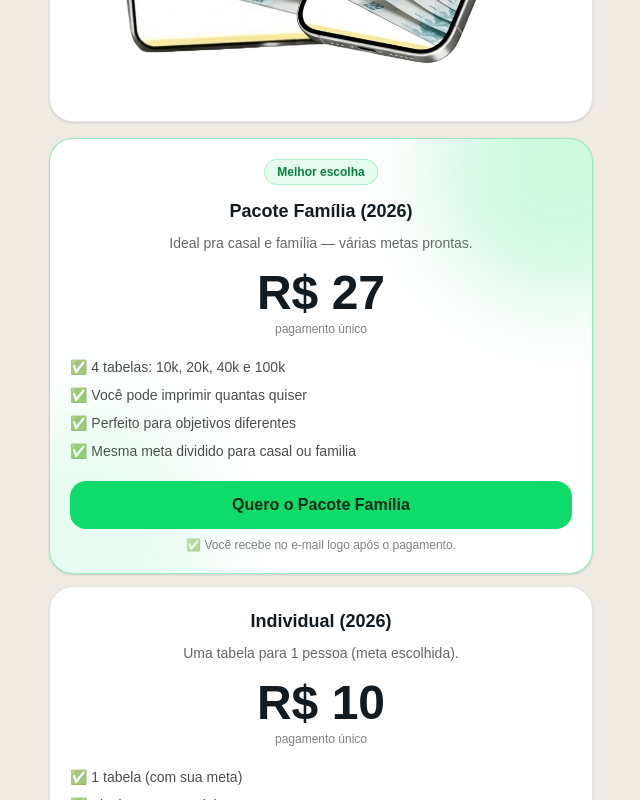
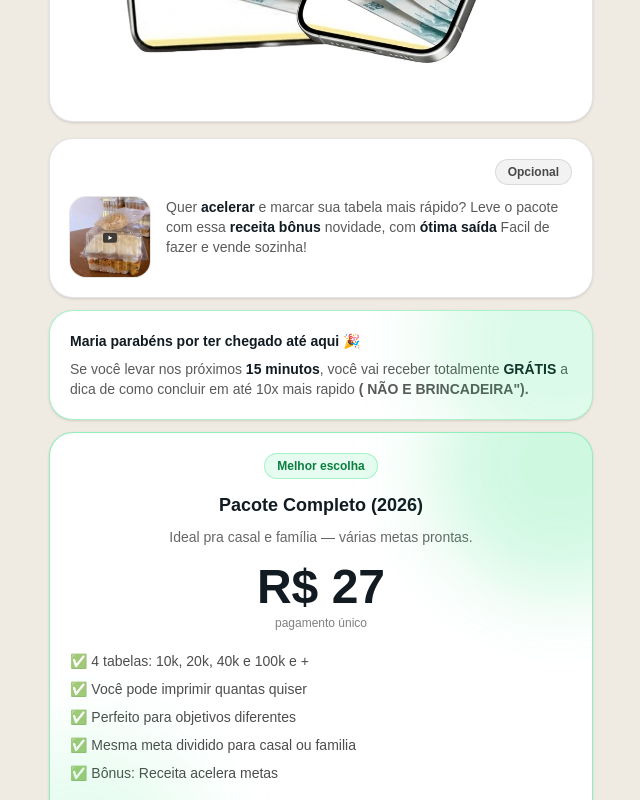
Before and after one commit to gregonocode/creative-nails, a Next.js app: page /funil/oferta in a window 1280 px wide. Shown: the part 920-1720 px from the top of the page, without its empty margins (319-959 px from the left). Built offline with nearby package versions, Linux system fonts and the light colour scheme.

Commit message:
novos gatilhos de venda

```diff
--- a/app/funil/oferta/page.tsx
+++ b/app/funil/oferta/page.tsx
@@ -2,7 +2,7 @@
 
 import Image from 'next/image';
 import Link from 'next/link';
-import { useEffect, useMemo, useState } from 'react';
+import { useEffect, useMemo, useState, type ReactNode } from 'react';
 
 type Goal = 'casa' | 'viagem' | 'carro' | 'tranquilidade' | 'outro';
 type Amount = 10000 | 20000 | 40000 | 100000;
@@ -83,7 +83,7 @@ function Modal({
 }: {
   open: boolean;
   title: string;
-  children: React.ReactNode;
+  children: ReactNode;
   onClose: () => void;
 }) {
   useEffect(() => {
@@ -144,6 +144,11 @@ export default function OfertaPage() {
     return formatBRL(payload.amount);
   }, [payload?.amount]);
 
+const congratsName = useMemo(
+  () => safeFirstName(payload?.name ?? ''),
+  [payload?.name]
+);
+
   // ✅ Troque pelos seus links reais:
   const checkoutIndividual = 'https://pay.sereja.com.br/checkout/xFZ4qhce';
   const checkoutFamilia = 'https://pay.sereja.com.br/checkout/_CUBPHPI';
@@ -169,8 +174,6 @@ export default function OfertaPage() {
               <div className="text-sm font-semibold">Tabela da Prosperidade</div>
               <div className="text-xs text-black/50">2026 • versão personalizada</div>
             </div>
-
-
           </div>
         </div>
 
@@ -236,6 +239,51 @@ export default function OfertaPage() {
 
         {/* Ofertas */}
         <div className="mt-4 grid gap-3">
+     {/* NOVO CARD 1 — Opcional */}
+<div className="rounded-3xl border border-black/10 bg-white p-5 shadow-sm">
+  <div className="mb-3 flex items-center justify-end">
+    <div className="inline-flex items-center gap-2 rounded-full border border-black/10 bg-black/5 px-3 py-1 text-xs font-semibold text-black/70">
+      Opcional
+    </div>
+  </div>
+
+  <div className="flex items-start gap-4">
+    <div className="relative h-20 w-20 flex-none overflow-hidden rounded-2xl ring-1 ring-black/10">
+      <Image src="/frango.png" alt="Receita" fill className="object-cover" />
+    </div>
+
+    <p className="text-sm text-black/65">
+      Quer <span className="font-semibold text-[#111b21]">acelerar</span> e marcar sua tabela mais rápido?
+      Leve o pacote com essa <span className="font-semibold text-[#111b21]">receita bônus</span> novidade,
+      com <span className="font-semibold text-[#111b21]">ótima saída</span> Facil de fazer e vende sozinha!
+    </p>
+  </div>
+</div>
+
+
+
+
+
+
+
+
+
+          {/* NOVO CARD 2 — Parabéns + bônus 15 min */}
+          <div className="relative overflow-hidden rounded-3xl border border-[#0FDB6B]/35 bg-white p-5 shadow-sm">
+            <div className="pointer-events-none absolute -right-24 -top-24 h-64 w-64 rounded-full bg-[#0FDB6B]/15 blur-2xl" />
+
+            <div className="text-sm font-extrabold text-[#111b21]">
+           {congratsName} parabéns por ter chegado até aqui 🎉
+           </div>
+
+
+            <div className="mt-2 text-sm text-black/65">
+              Se você levar nos próximos <span className="font-semibold text-[#111b21]">15 minutos</span>,
+              você vai receber totalmente <span className="font-semibold text-[#111b21]">GRÁTIS</span>{' '}
+              a dica de como concluir em até 10x mais rapido <strong>( NÃO E BRINCADEIRA").</strong>
+            </div>
+          </div>
+
           {/* Destaque 27 */}
           <div className="relative overflow-hidden rounded-3xl border border-[#0FDB6B]/45 bg-white p-5 shadow-sm">
             <div className="pointer-events-none absolute -right-24 -top-24 h-64 w-64 rounded-full bg-[#0FDB6B]/20 blur-2xl" />
@@ -246,7 +294,7 @@ export default function OfertaPage() {
                 Melhor escolha
               </div>
 
-              <div className="mt-3 text-lg font-extrabold">Pacote Família (2026)</div>
+              <div className="mt-3 text-lg font-extrabold">Pacote Completo (2026)</div>
 
               <div className="mt-2 text-sm text-black/60">
                 Ideal pra casal e família — várias metas prontas.
@@ -257,17 +305,18 @@ export default function OfertaPage() {
             </div>
 
             <ul className="mt-5 space-y-2 text-sm text-black/70">
-              <li>✅ 4 tabelas: 10k, 20k, 40k e 100k</li>
+              <li>✅ 4 tabelas: 10k, 20k, 40k e 100k e +</li>
               <li>✅ Você pode imprimir quantas quiser</li>
               <li>✅ Perfeito para objetivos diferentes</li>
               <li>✅ Mesma meta dividido para casal ou familia</li>
+              <li>✅ Bônus: Receita acelera metas</li>
             </ul>
 
             <Link
               href={checkoutFamilia}
               className="shine-button mt-5 block w-full rounded-2xl bg-[#0FDB6B] py-3 text-center font-semibold text-[#062b16]"
             >
-              Quero o Pacote Família
+              Quero o Pacote Completo
             </Link>
 
             <div className="mt-2 text-center text-xs text-black/50">
@@ -316,14 +365,16 @@ export default function OfertaPage() {
             <div className="rounded-2xl border border-black/10 bg-black/5 p-4">
               <div className="text-sm font-semibold text-[#111b21]">E se eu não gostar?</div>
               <div className="mt-1 text-sm text-black/60">
-                Você pode pedir reembolso. Você tem prazo de <span className="font-semibold">7 dias</span>.
+                Você pode pedir reembolso. Você tem prazo de{' '}
+                <span className="font-semibold">7 dias</span>.
               </div>
             </div>
 
             <div className="rounded-2xl border border-black/10 bg-black/5 p-4">
               <div className="text-sm font-semibold text-[#111b21]">Quando recebo?</div>
               <div className="mt-1 text-sm text-black/60">
-                Você recebe de forma <span className="font-semibold">instantânea no e-mail</span> logo após o pagamento.
+                Você recebe de forma <span className="font-semibold">instantânea no e-mail</span>{' '}
+                logo após o pagamento.
               </div>
             </div>
           </div>
@@ -335,18 +386,13 @@ export default function OfertaPage() {
       </div>
 
       {/* POPUP UPSELL */}
-      <Modal
-        open={upsellOpen}
-        title="OFERTA IMPERDÍVEL!!!"
-        onClose={() => setUpsellOpen(false)}
-      >
+      <Modal open={upsellOpen} title="OFERTA IMPERDÍVEL!!!" onClose={() => setUpsellOpen(false)}>
         <div className="text-center text-sm text-black/70">
-          Leve <span className="font-semibold text-[#111b21]">tudo que tem no de R$27</span> por apenas:
+          Leve <span className="font-semibold text-[#111b21]">tudo que tem no de R$27</span> por
+          apenas:
         </div>
 
-        <div className="mt-3 text-center text-5xl font-extrabold text-[#111b21]">
-          R$ 19,90
-        </div>
+        <div className="mt-3 text-center text-5xl font-extrabold text-[#111b21]">R$ 19,90</div>
 
         <div className="mt-2 text-center text-xs text-black/50">
           pagamento único • acesso instantâneo no e-mail
@@ -361,6 +407,9 @@ export default function OfertaPage() {
           </div>
           <div className="rounded-2xl border border-black/10 bg-black/5 p-3">
             ✅ Ideal para casal e família
+          </div>
+          <div className="rounded-2xl border border-black/10 bg-black/5 p-3">
+            ✅ Receita Acelera metas
           </div>
         </div>
 
```
Also changed, not shown: public/frango.png (added).
